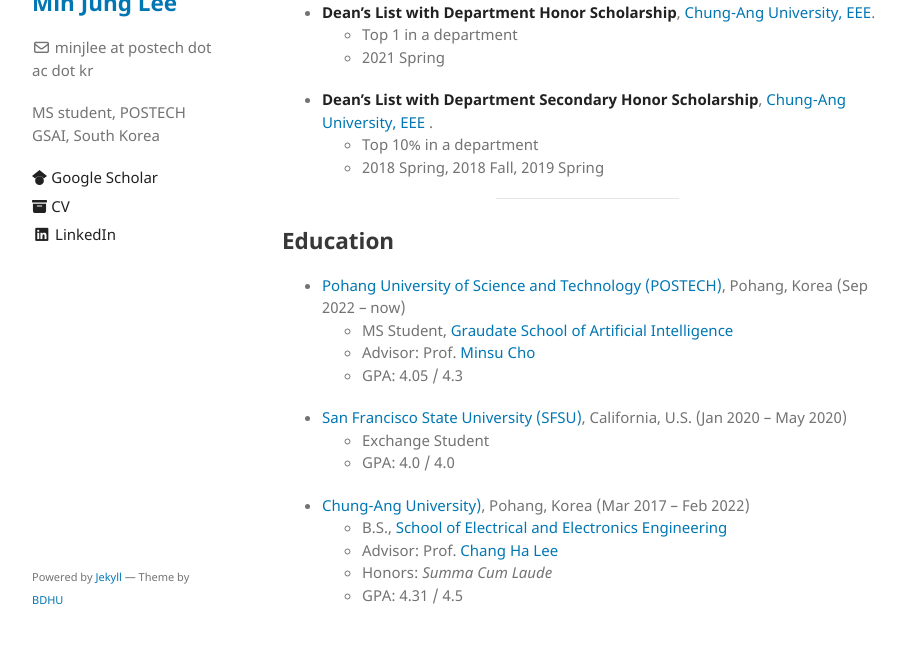
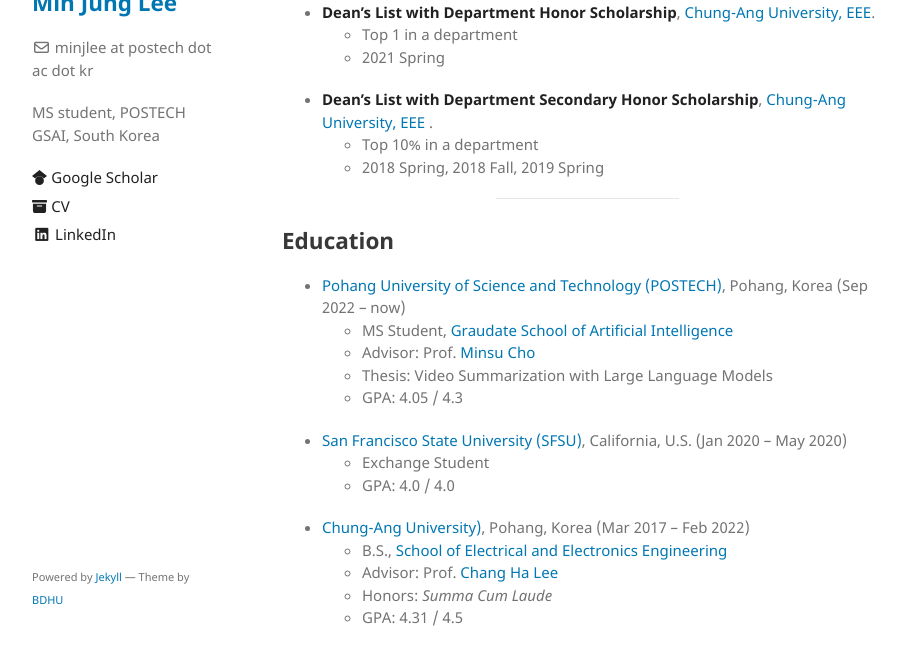
Before and after one commit to mlee47/mlee47.github.io, a Jekyll site: the page built from index.md, in a window 1280 px wide and 900 px high, scrolled down 894 px, cut to the strip 221-886 px from the top of the window. Shown: the whole strip, without its empty margins (178-1083 px from the left). Built offline with Jekyll 4.4.1, drawn with Linux system fonts in a browser that asks for light colours.

Commit message:
Update index.md

```diff
--- a/index.md
+++ b/index.md
@@ -122,6 +122,7 @@ I am a member of the [computer vision lab.](https://cvlab.postech.ac.kr/lab/) in
 - [Pohang University of Science and Technology (POSTECH)](http://www.postech.ac.kr/), Pohang, Korea (Sep 2022 -- now)
   - MS Student, [Graudate School of Artificial Intelligence](https://ai.postech.ac.kr/)
   - Advisor: Prof. [Minsu Cho](http://cvlab.postech.ac.kr/~mcho/)
+  - Thesis: Video Summarization with Large Language Models
   -	GPA: 4.05 / 4.3
 
 - [San Francisco State University (SFSU)](https://www.tugraz.at/en/home/), California, U.S. (Jan 2020 -- May 2020)
```
